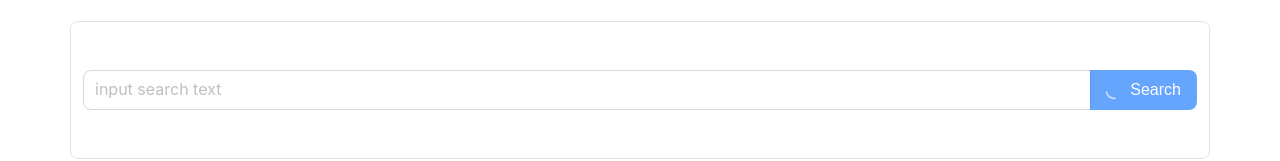
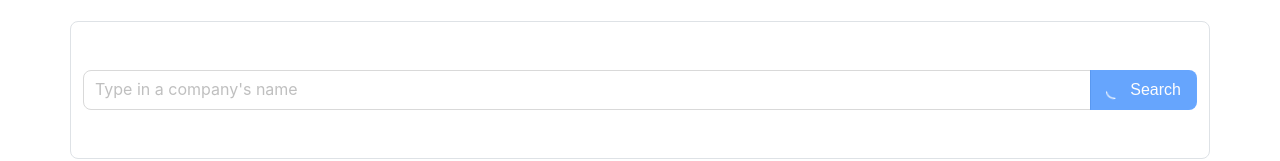
Before and after one commit to narozezzat/company-stack, a Next.js app: page /search in a window 1280 px wide. Shown: the part 390-551 px from the top of the page. Built offline with nearby package versions, Linux system fonts and the light colour scheme.

Commit message:
edit in posts folder

```diff
--- a/componenet/Navbar.js
+++ b/componenet/Navbar.js
@@ -10,7 +10,7 @@ function Navbar() {
       <nav className="navbar navbar-expand-lg bg-body-tertiary shadow mb-5 bg-white rounded">
         <div className="container-fluid">
 
-          <Link className="navbar-brand" href="#">
+          <Link className="navbar-brand" href="/">
             <span>
             <Image src={logo} style={{height: "55px", width: "70px"}} alt=""/>
             <span className={styles.stackText}>STACK</span>
--- a/componenet/SearchPage.js
+++ b/componenet/SearchPage.js
@@ -40,7 +40,7 @@ function SearchPage() {
                         {/* <Button icon={<SearchOutlined />} href="#" /> */}
                         {/* <input type="text" className="w-75"></input>
                         <Button icon={<SearchOutlined />}>Search</Button> */}
-                        <Search placeholder="input search text" enterButton="Search" size="large" loading />
+                        <Search placeholder="Type in a company's name" enterButton="Search" size="large" loading />
                     </form>
                 </div>
             </div>
--- a/pages/posts/index.js
+++ b/pages/posts/index.js
@@ -8,7 +8,7 @@ export default function Posts(props) {
       <>
           <FormPage />
           <div className="container text-center">
-          <h1 className="mb-5">Posts Compoenent</h1>
+            <h1>Posts Compoenent</h1>
             {props.posts.map(post=> (
             <div key={post.id} className={"my-3 border border-dark p-4"} >
               <Link href={`/posts/${post.id}`}>
```
Lines whose indentation alone changed are shown as unchanged.
